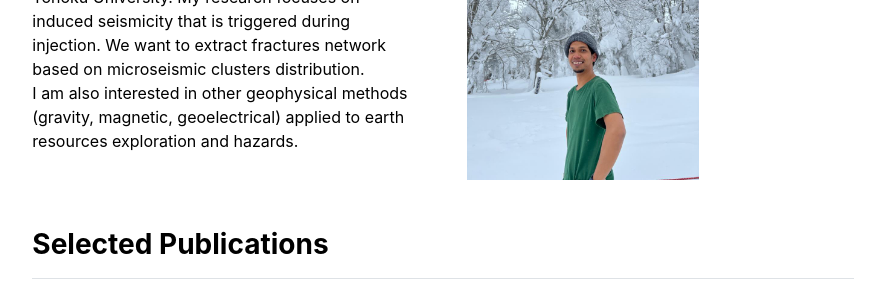
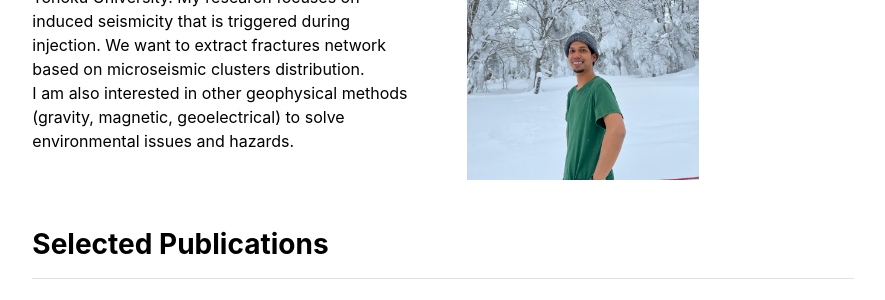
Before and after one commit to diandarisma/diandarisma.github.io, a Jekyll site: the page built from index.md, in a window 1280 px wide. Shown: the part 302-602 px from the top of the page, without its empty margins (197-1082 px from the left). Built offline with Jekyll 4.4.1, drawn with Linux system fonts in a browser that asks for light colours.

Commit message:
Update index.md

```diff
--- a/index.md
+++ b/index.md
@@ -4,4 +4,4 @@ title: "Home"
 ---
 
 I am a PhD student at the Laboratory of Earth Resources Geomechanic, Department of Environmental Studies for Advanced Society, Tohoku University. My research focuses on induced seismicity that is triggered during injection. We want to extract fractures network based on microseismic clusters distribution.<br>
-I am also interested in other geophysical methods (gravity, magnetic, geoelectrical) applied to earth resources exploration and hazards.
+I am also interested in other geophysical methods (gravity, magnetic, geoelectrical) to solve environmental issues and hazards.
```
